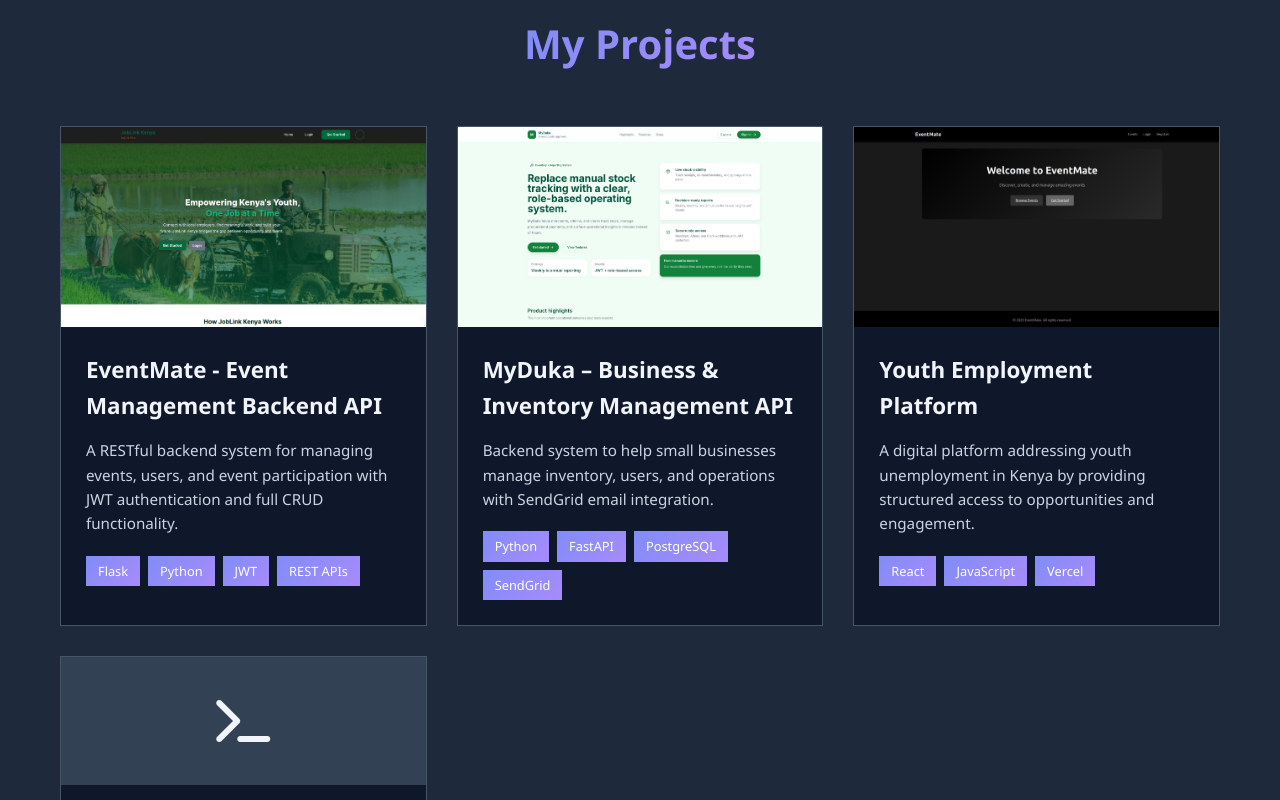
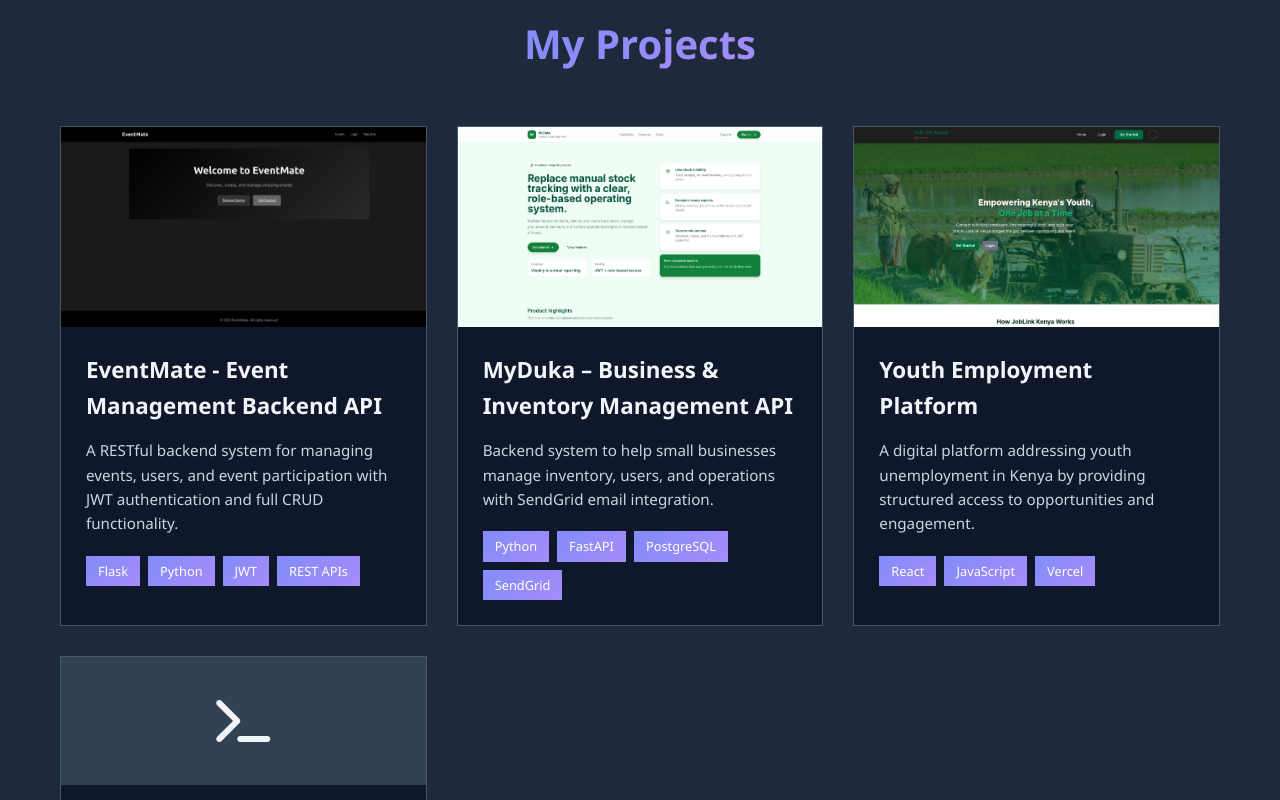
Before and after one commit to Patrickson2/MUNGAIIIIIII, a React (Vite) app: page / in a window 1280 px wide. Shown: the part 1560-2360 px from the top of the page. Built offline with nearby package versions, Linux system fonts and the light colour scheme.

Commit message:
made small changes

```diff
--- a/src/components/Projects.jsx
+++ b/src/components/Projects.jsx
@@ -14,7 +14,7 @@
       icon: 'fa-calendar-event',
       demoLink: 'https://phase-4-project-event-mate.onrender.com/docs',
       githubLink: null,
-      image: '/Pics/Screenshot from 2026-02-22 00-28-02.png'
+      image: '/Pics/Screenshot from 2026-02-22 22-07-44.png'
     },
     {
       id: 2,
@@ -34,7 +34,7 @@
       icon: 'fa-briefcase',
       demoLink: 'https://hacker-thon-mg8o.vercel.app/',
       githubLink: null,
-      image: '/Pics/Screenshot from 2026-02-22 22-07-44.png'
+      image: '/Pics/Screenshot from 2026-02-22 00-28-02.png'
     },
     {
       id: 4,
```
